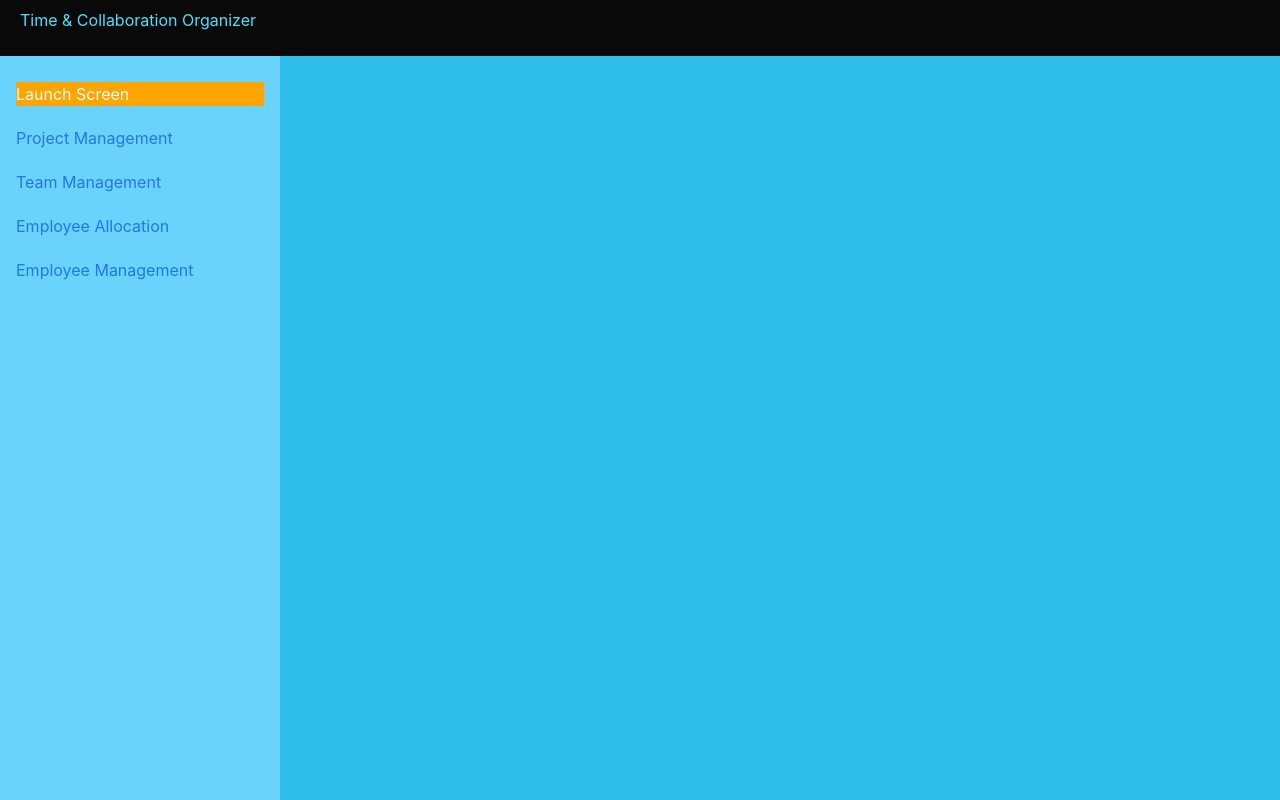
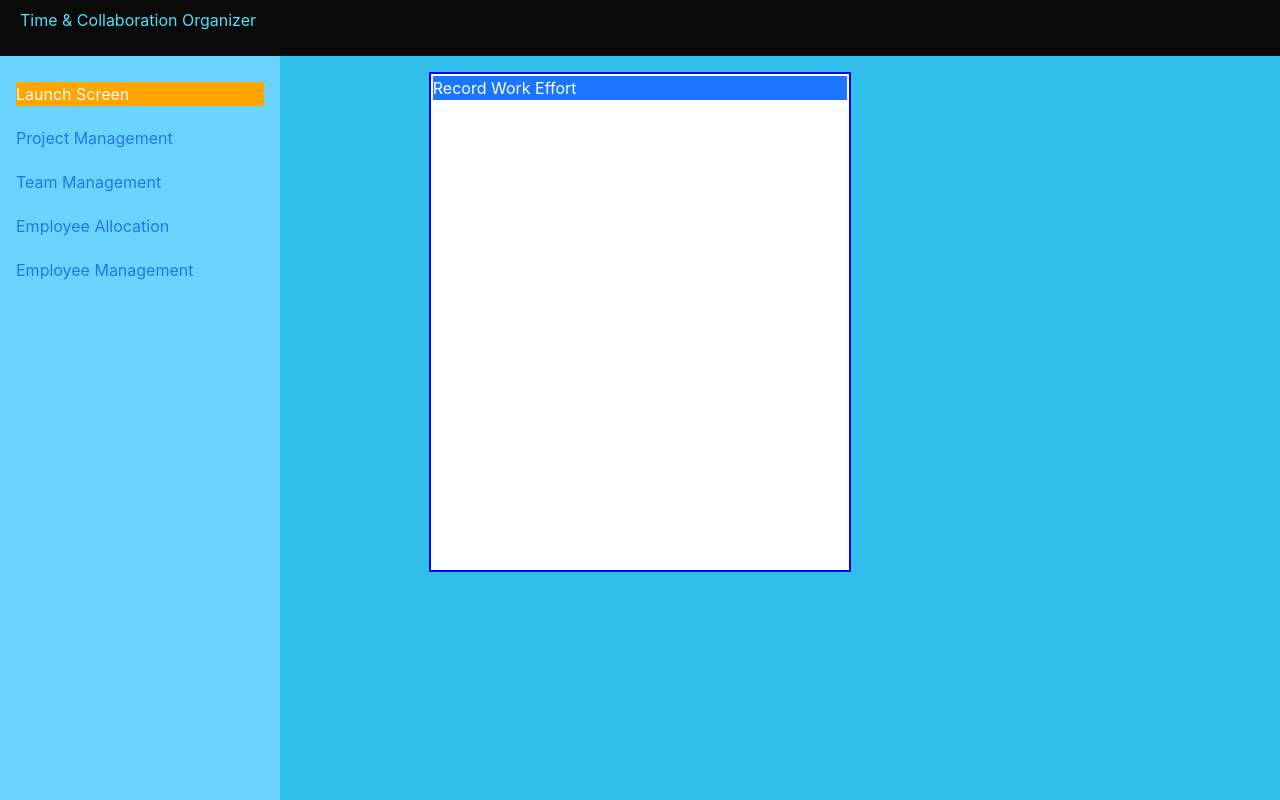
Before and after one commit to cmartells1/Taco-Time, a React (Create React App) app in the folder taco-time-frontend/: page / in a window 1280 px wide. Built offline with nearby package versions, Linux system fonts and the light colour scheme; the HTML template or start-up script is replaced by a standard one.

Commit message:
css work

```diff
--- a/taco-time-frontend/src/components/RecordWorkEffort/Projects/Projects.js
+++ b/taco-time-frontend/src/components/RecordWorkEffort/Projects/Projects.js
@@ -1,7 +1,7 @@
 import React from 'react';
 
 import ProjectItem from './ProjectItem/ProjectItem';
-
+import classes from './Projects.module.css';
 const projects = [
 	{
 		projectName: 'As1s',
@@ -12,7 +12,7 @@ const projects = [
 ];
 
 const Projects = props => (
-	<div>
+	<div className={classes.Projects}>
 		<p>Projects</p>
 		{projects.map(proj => (
 			<ProjectItem key={proj.projectName} projectName={proj.projectName} />
--- /dev/null
+++ b/taco-time-frontend/src/components/RecordWorkEffort/Projects/Projects.module.css
@@ -0,0 +1,5 @@
+.Projects {
+	text-align: center;
+	width: 80%;
+	margin: auto;
+}
--- /dev/null
+++ b/taco-time-frontend/src/components/RecordWorkEffort/RecordWorkEffort.js
@@ -0,0 +1,13 @@
+import React from 'react';
+
+import classes from './RecordWorkEffort.module.css';
+
+const recordWorkEffort = props => {
+	return (
+		<div className={classes.RecordWorkEffort}>
+			<p className={classes.Header}>Record Work Effort</p>
+		</div>
+	);
+};
+
+export default recordWorkEffort;
--- /dev/null
+++ b/taco-time-frontend/src/components/RecordWorkEffort/RecordWorkEffort.module.css
@@ -0,0 +1,17 @@
+.RecordWorkEffort {
+	width: 33%;
+	height: auto;
+	background-color: white;
+	margin: auto;
+	border: 2px solid blue;
+	box-sizing: border-box;
+	min-height: 500px;
+}
+
+.Header {
+	color: white;
+	background-color: #1a75ff;
+	text-align: left;
+	border: solid 2px;
+	margin: auto;
+}
--- a/taco-time-frontend/src/containers/LaunchPage/LaunchPage.js
+++ b/taco-time-frontend/src/containers/LaunchPage/LaunchPage.js
@@ -1,11 +1,11 @@
 import React from 'react';
 
-import Projects from '../../components/RecordWorkEffort/Projects/Projects';
+import RecordWorkEffort from '../../components/RecordWorkEffort/RecordWorkEffort';
 
 const LaunchPage = props => {
 	return (
 		<React.Fragment>
-			<Projects />
+			<RecordWorkEffort />
 		</React.Fragment>
 	);
 };
--- a/taco-time-frontend/src/hoc/Layout/Layout.js
+++ b/taco-time-frontend/src/hoc/Layout/Layout.js
@@ -2,13 +2,14 @@ import React from 'react';
 
 import Toolbar from '../../components/Navigation/Toolbar/Toolbar';
 import SideDrawer from '../../components/Navigation/SideDrawer/SideDrawer';
+import classes from './Layout.module.css';
 
 const Layout = props => {
 	return (
 		<React.Fragment>
 			<Toolbar />
 			<SideDrawer />
-			<main>{props.children}</main>
+			<main className={classes.Content}>{props.children}</main>
 		</React.Fragment>
 	);
 };
--- a/taco-time-frontend/src/hoc/Layout/Layout.module.css
+++ b/taco-time-frontend/src/hoc/Layout/Layout.module.css
@@ -1,3 +1,3 @@
 .Content {
-	display: flex;
+	margin-top: 72px;
 }
```
Also changed, not shown: 1 other file (tests, documents, lock files or other folders).
